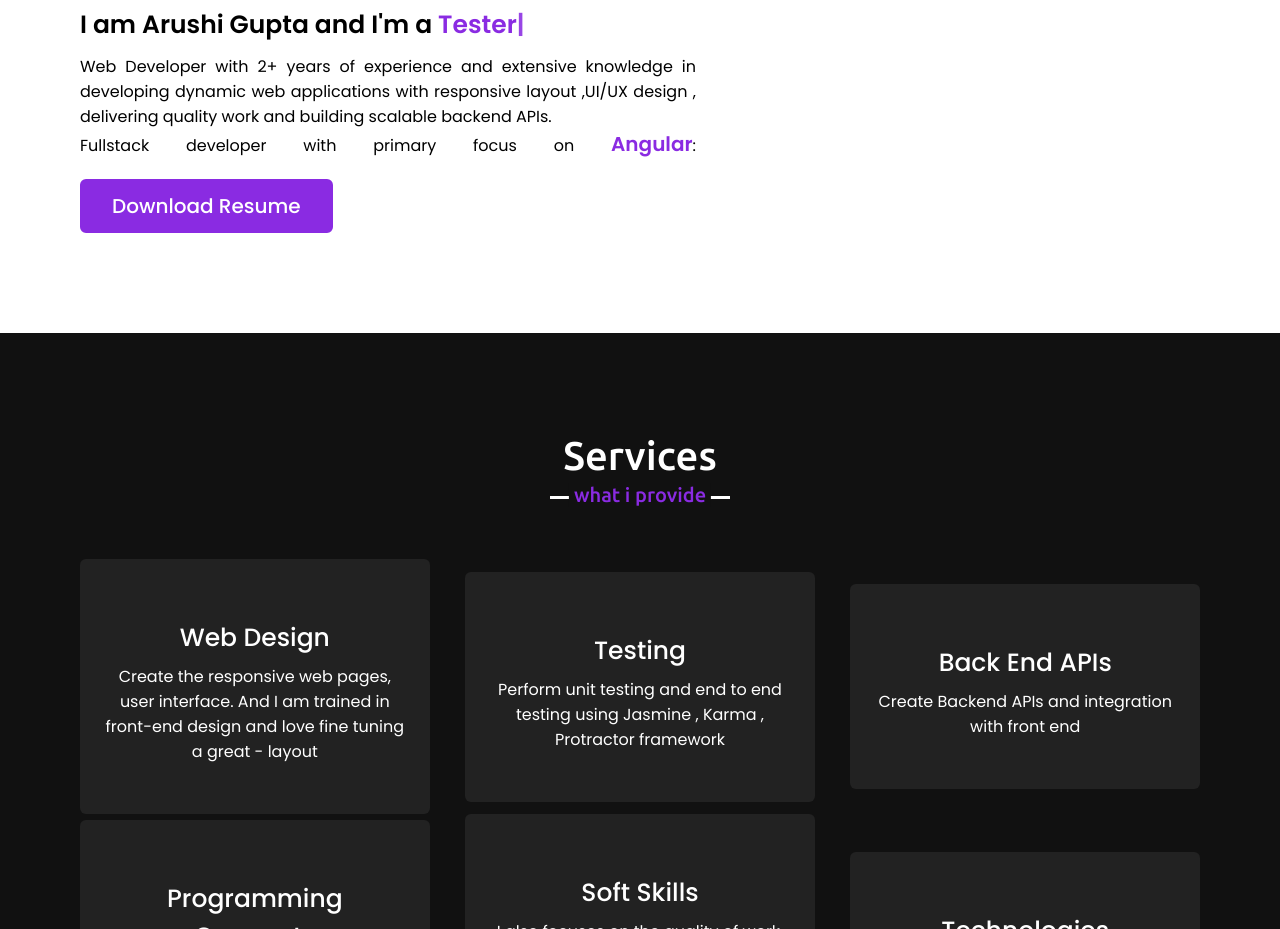
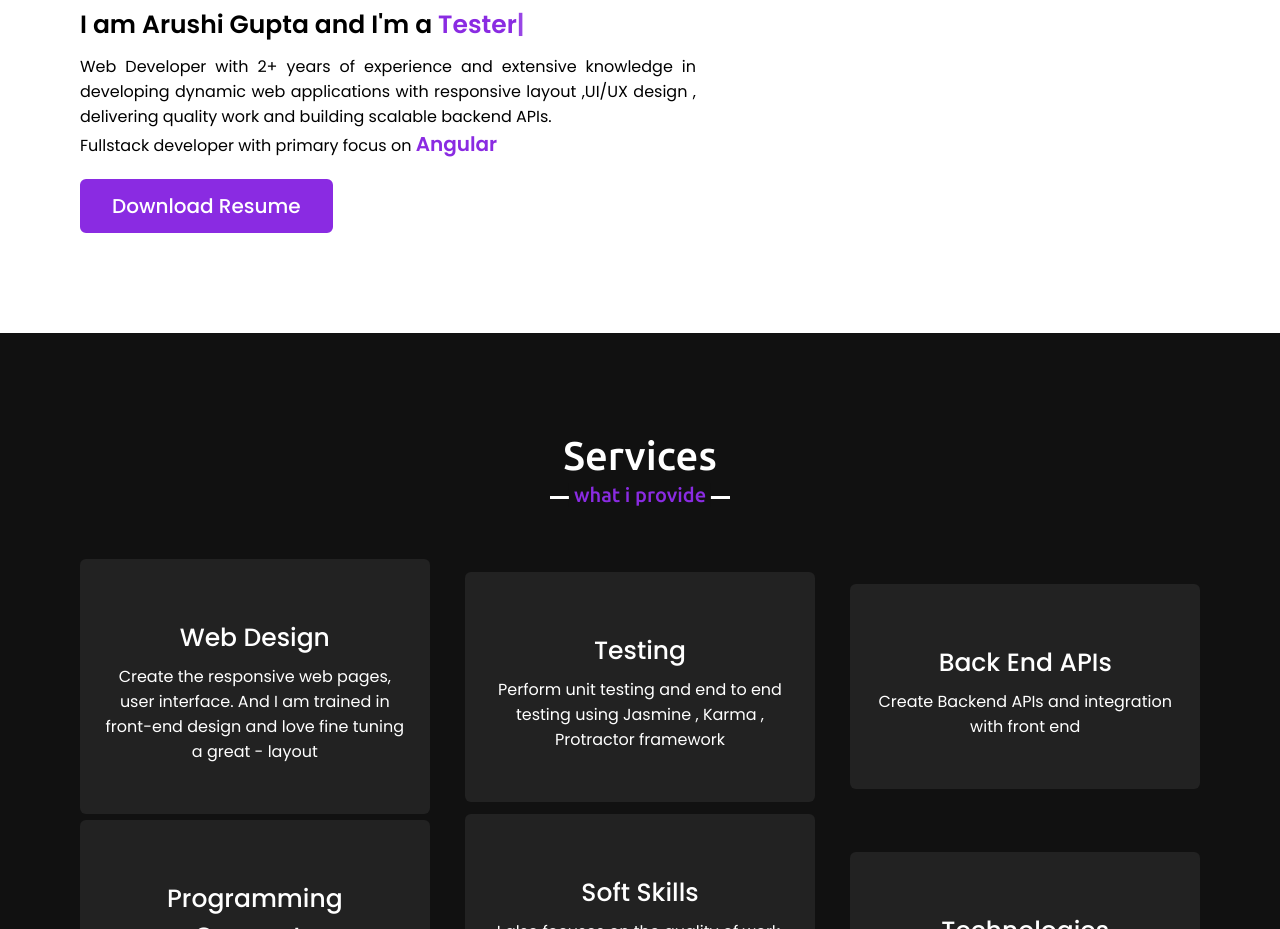
Before and after one commit to arushi1404/arushiportfolio.github.io, a plain HTML site: page index.html in a window 1280 px wide. Shown: the part 1020-1949 px from the top of the page. Drawn offline with nearby package versions, Linux system fonts and the light colour scheme.

Commit message:
Update index.html

```diff
--- a/index.html
+++ b/index.html
@@ -59,7 +59,7 @@
                     <p>Web Developer with 2+ years of experience  and extensive knowledge in developing dynamic web applications with responsive layout ,UI/UX design , delivering quality work and building scalable
                         backend APIs.</p>
                         <!-- <a target="_blank" href="images/Arushi's_Resume.pdf" download>Download Resume</a>-->
-                        <p>Fullstack developer with primary focus on <span>Angular</span>: <a target="_blank" href="resume.pdf">Download Resume</a></p>
+                        <p>Fullstack developer with primary focus on <span>Angular</span> </br> <a target="_blank" href="resume.pdf">Download Resume</a></p>
                 </div>
             </div>
         </div>
```
